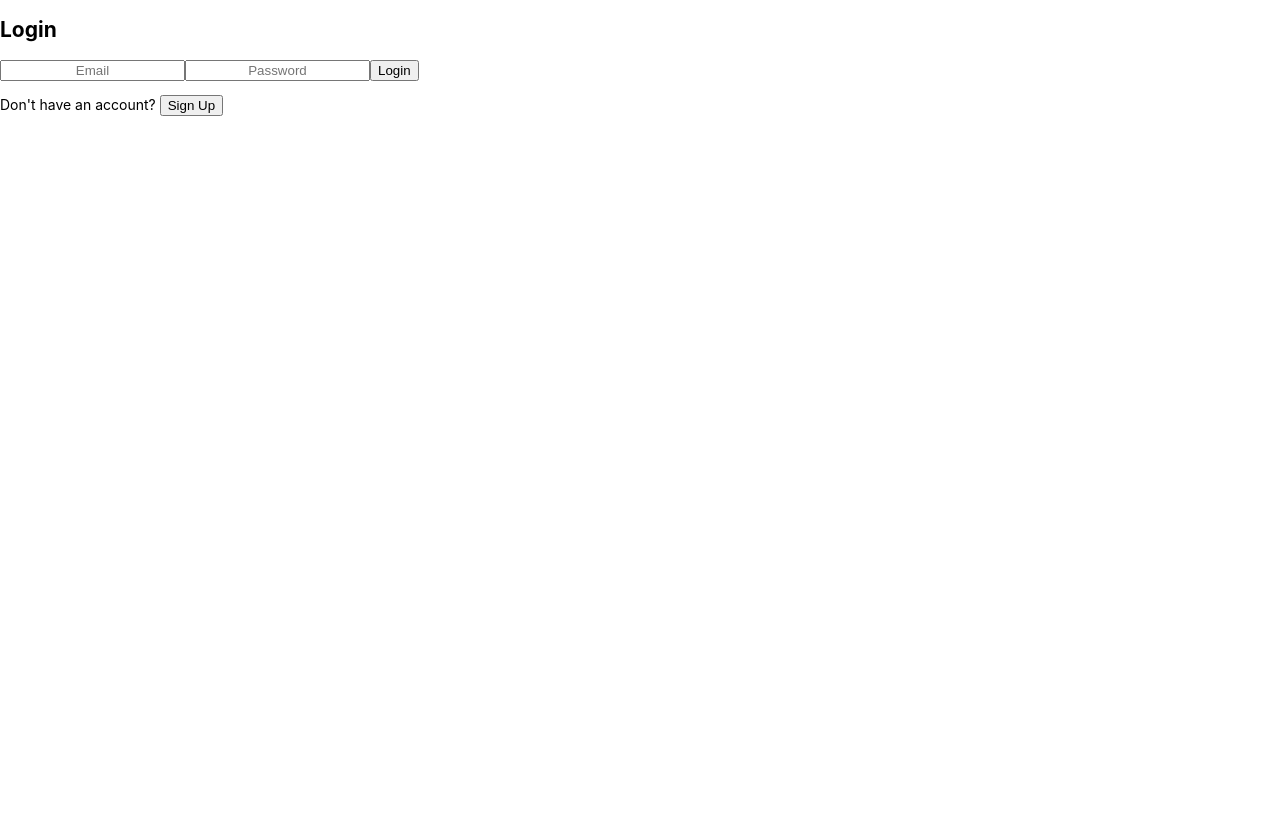
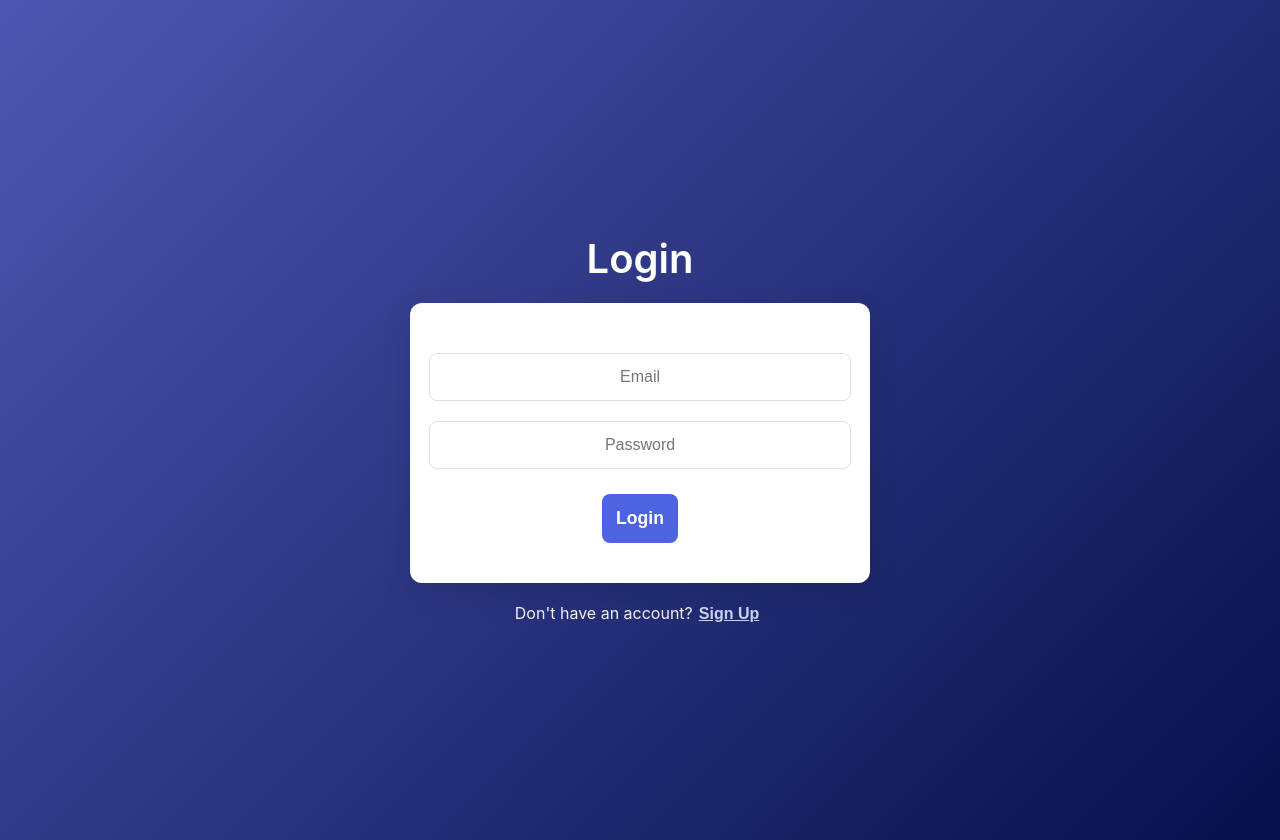
Before and after one commit to Gt9ight/legacy, a React (Create React App) app: page /legacy/login in a window 1280 px wide. Before the commit the page ends 800 px from the top, so only its background shows below. Built offline with nearby package versions, Linux system fonts and the light colour scheme.

Commit message:
added styling to my login and signup

```diff
--- /dev/null
+++ b/src/components/auth/Login.css
@@ -0,0 +1,92 @@
+/* Container to center the login form */
+.container {
+    display: flex;
+    flex-direction: column;
+    align-items: center;
+    justify-content: center;
+    height: 100vh;
+    background: linear-gradient(135deg, #4e57b1, #06104c); /* Gradient background */
+    padding: 20px;
+  }
+
+  /* Title styles */
+  .title {
+    font-size: 2.5rem;
+    color: white;
+    margin-bottom: 20px;
+    font-weight: 600;
+  }
+
+  /* Error message styles */
+  .error {
+    color: #f44336;
+    font-size: 0.9rem;
+    margin-bottom: 15px;
+  }
+
+  /* Form container styles */
+  .form {
+    display: flex;
+    flex-direction: column;
+    align-items: center;
+    width: 100%;
+    max-width: 380px;
+    background-color: #ffffff;
+    padding: 40px;
+    border-radius: 12px;
+    box-shadow: 0 10px 30px rgba(0, 0, 0, 0.1);
+    text-align: center;
+  }
+
+  /* Input field styles */
+  .input {
+    width: 100%;
+    padding: 14px 20px;
+    margin: 10px 0;
+    border: 1px solid #e0e0e0;
+    border-radius: 8px;
+    font-size: 1rem;
+    transition: all 0.3s ease;
+  }
+
+  .input:focus {
+    border-color: #4d63e1;
+    outline: none;
+    box-shadow: 0 0 8px rgba(77, 99, 225, 0.5);
+  }
+
+  /* Button styles */
+  .button {
+    padding: 14px;
+    background-color: #4d63e1;
+    color: white;
+    border: none;
+    border-radius: 8px;
+    font-size: 1.1rem;
+    font-weight: 600;
+    cursor: pointer;
+    margin-top: 15px;
+    transition: background-color 0.3s ease;
+  }
+
+  .button:hover {
+    background-color: #3b52c8;
+  }
+
+  /* Sign-up text styles */
+  .signup-text {
+    font-size: 1rem;
+    margin-top: 20px;
+    color: #f1f1f1;
+  }
+
+  /* Sign-up button link styles */
+  .signup-button {
+    background: none;
+    color: #cad0f2;
+    border: none;
+    cursor: pointer;
+    font-size: 1rem;
+    font-weight: 600;
+    text-decoration: underline;
+  }
--- a/src/components/auth/Login.js
+++ b/src/components/auth/Login.js
@@ -2,6 +2,7 @@ import React, { useState } from "react";
 import { auth } from "../utilis/Firebase";
 import { signInWithEmailAndPassword } from "firebase/auth";
 import { useNavigate } from "react-router-dom";
+import './Login.css'; // Import the new CSS file
 
 const Login = () => {
   const [email, setEmail] = useState("");
@@ -22,16 +23,17 @@ const Login = () => {
   };
 
   return (
-    <div>
-      <h2>Login</h2>
-      {error && <p style={{ color: "red" }}>{error}</p>}
-      <form onSubmit={handleLogin}>
+    <div className="container">
+      <h2 className="title">Login</h2>
+      {error && <p className="error">{error}</p>}
+      <form onSubmit={handleLogin} className="form">
         <input
           type="email"
           placeholder="Email"
           value={email}
           onChange={(e) => setEmail(e.target.value)}
           required
+          className="input"
         />
         <input
           type="password"
@@ -39,11 +41,13 @@ const Login = () => {
           value={password}
           onChange={(e) => setPassword(e.target.value)}
           required
+          className="input"
         />
-        <button type="submit">Login</button>
+        <button type="submit" className="button">Login</button>
       </form>
-      <p>
-        Don't have an account? <button onClick={() => navigate("/signup")}>Sign Up</button>
+      <p className="signup-text">
+        Don't have an account?
+        <button onClick={() => navigate("/signup")} className="signup-button">Sign Up</button>
       </p>
     </div>
   );
--- a/src/components/auth/SignUp.js
+++ b/src/components/auth/SignUp.js
@@ -3,6 +3,7 @@ import { auth, db } from "../utilis/Firebase";
 import { createUserWithEmailAndPassword } from "firebase/auth";
 import { setDoc, doc } from "firebase/firestore";
 import { useNavigate } from "react-router-dom";
+import './Signup.css'; // Import the CSS file
 
 const Signup = () => {
   const [firstName, setFirstName] = useState("");
@@ -36,16 +37,17 @@ const Signup = () => {
   };
 
   return (
-      <div>
-        <h2>Sign Up</h2>
-        {error && <p style={{ color: "red" }}>{error}</p>}
-        <form onSubmit={handleSignup}>
+    <div className="container">
+      <h2 className="title">Sign Up</h2>
+      {error && <p className="error">{error}</p>}
+      <form onSubmit={handleSignup} className="form">
         <input
           type="text"
           placeholder="First Name"
           value={firstName}
           onChange={(e) => setFirstName(e.target.value)}
           required
+          className="input"
         />
         <input
           type="text"
@@ -53,6 +55,7 @@ const Signup = () => {
           value={lastName}
           onChange={(e) => setLastName(e.target.value)}
           required
+          className="input"
         />
         <input
           type="email"
@@ -60,6 +63,7 @@ const Signup = () => {
           value={email}
           onChange={(e) => setEmail(e.target.value)}
           required
+          className="input"
         />
         <input
           type="password"
@@ -67,11 +71,13 @@ const Signup = () => {
           value={password}
           onChange={(e) => setPassword(e.target.value)}
           required
+          className="input"
         />
-          <button type="submit">Sign Up</button>
+        <button type="submit" className="button">Sign Up</button>
       </form>
-        <p>
-          Already have an account? <button onClick={() => navigate("/login")}>Login</button>
+      <p className="login-text">
+        Already have an account?
+        <button onClick={() => navigate("/login")} className="login-button">Login</button>
       </p>
     </div>
   );
--- /dev/null
+++ b/src/components/auth/Signup.css
@@ -0,0 +1,92 @@
+/* Container to center the sign-up form */
+.container {
+    display: flex;
+    flex-direction: column;
+    align-items: center;
+    justify-content: center;
+    height: 100vh;
+    background: linear-gradient(135deg, #4e57b1, #06104c); /* Gradient background */
+    padding: 20px;
+  }
+
+  /* Title styles */
+  .title {
+    font-size: 2.5rem;
+    color: white;
+    margin-bottom: 20px;
+    font-weight: 600;
+  }
+
+  /* Error message styles */
+  .error {
+    color: #f44336;
+    font-size: 0.9rem;
+    margin-bottom: 15px;
+  }
+
+  /* Form container styles */
+  .form {
+    display: flex;
+    flex-direction: column;
+    align-items: center;
+    width: 100%;
+    max-width: 380px;
+    background-color: #ffffff;
+    padding: 40px;
+    border-radius: 12px;
+    box-shadow: 0 10px 30px rgba(0, 0, 0, 0.1);
+    text-align: center;
+  }
+
+  /* Input field styles */
+  .input {
+    width: 100%;
+    padding: 14px 20px;
+    margin: 10px 0;
+    border: 1px solid #e0e0e0;
+    border-radius: 8px;
+    font-size: 1rem;
+    transition: all 0.3s ease;
+  }
+
+  .input:focus {
+    border-color: #4d63e1;
+    outline: none;
+    box-shadow: 0 0 8px rgba(77, 99, 225, 0.5);
+  }
+
+  /* Button styles */
+  .button {
+    padding: 14px;
+    background-color: #4d63e1;
+    color: white;
+    border: none;
+    border-radius: 8px;
+    font-size: 1.1rem;
+    font-weight: 600;
+    cursor: pointer;
+    margin-top: 15px;
+    transition: background-color 0.3s ease;
+  }
+
+  .button:hover {
+    background-color: #3b52c8;
+  }
+
+  /* Login text styles */
+  .login-text {
+    font-size: 1rem;
+    margin-top: 20px;
+    color: #ffffff;
+  }
+
+  /* Login button link styles */
+  .login-button {
+    background: none;
+    color: #e0e3f1;
+    border: none;
+    cursor: pointer;
+    font-size: 1rem;
+    font-weight: 600;
+    text-decoration: underline;
+  }
--- a/src/components/tech/fleetLIst.css
+++ b/src/components/tech/fleetLIst.css
@@ -3,12 +3,13 @@
   justify-content: center;
   align-items: center;
   min-height: 100vh;
-  background-color: #f4f4f4;
+  background: linear-gradient(135deg, #4e57b1, #06104c); /* Gradient background */
   padding: 20px;
 }
 
 .fleet-card {
-  background: white;
+  background: rgba(255, 255, 255, 0.9);
+
   padding: 20px;
   border-radius: 10px;
   box-shadow: 0 4px 8px rgba(0, 0, 0, 0.1);
```
Lines whose indentation alone changed are shown as unchanged.
